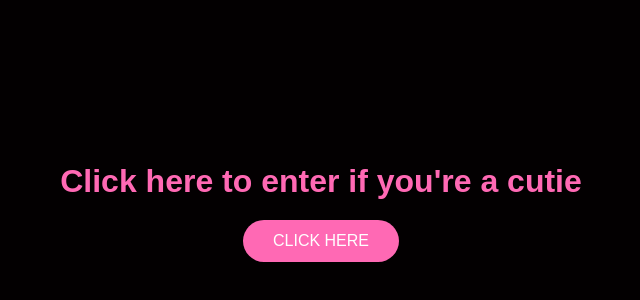
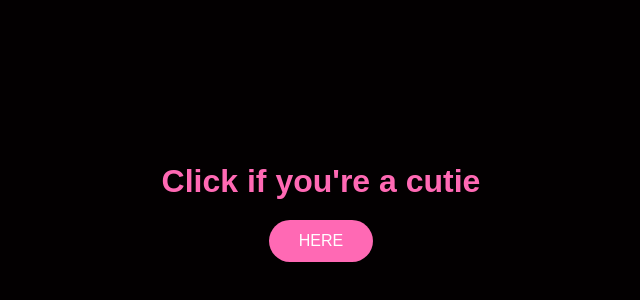
Before and after one commit to V4nill4/anniversary.github.io, a plain HTML site: page index.html in a window 1280 px wide. Shown: the part 198-498 px from the top of the page, without its empty margins (319-959 px from the left). Drawn offline with Linux system fonts and the light colour scheme.

Commit message:
final edits

```diff
--- a/index.html
+++ b/index.html
@@ -39,9 +39,9 @@
   </style>
 </head>
 <body>
-  <h1>Click here to enter if you're a cutie</h1>
+  <h1>Click if you're a cutie</h1>
   <a href="anniversary.html">
-  <button>CLICK HERE</button>
+  <button>HERE</button>
   </a>
 </body>
 </html>
```
Also changed, not shown: anniversary.html (+2 -1 lines).
